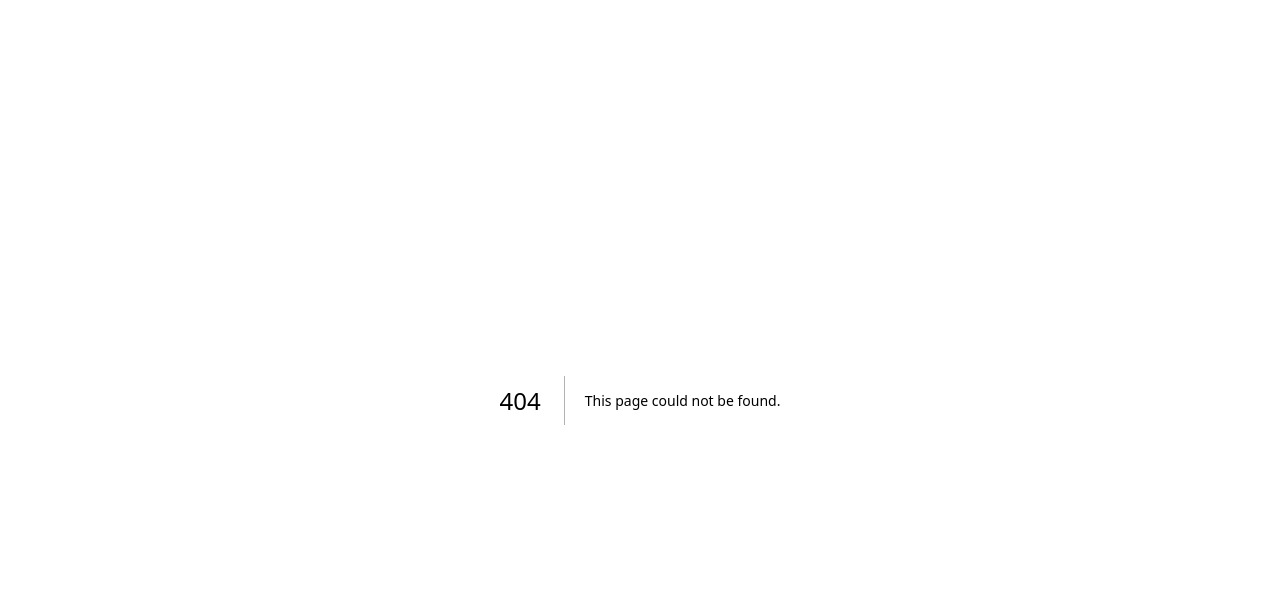
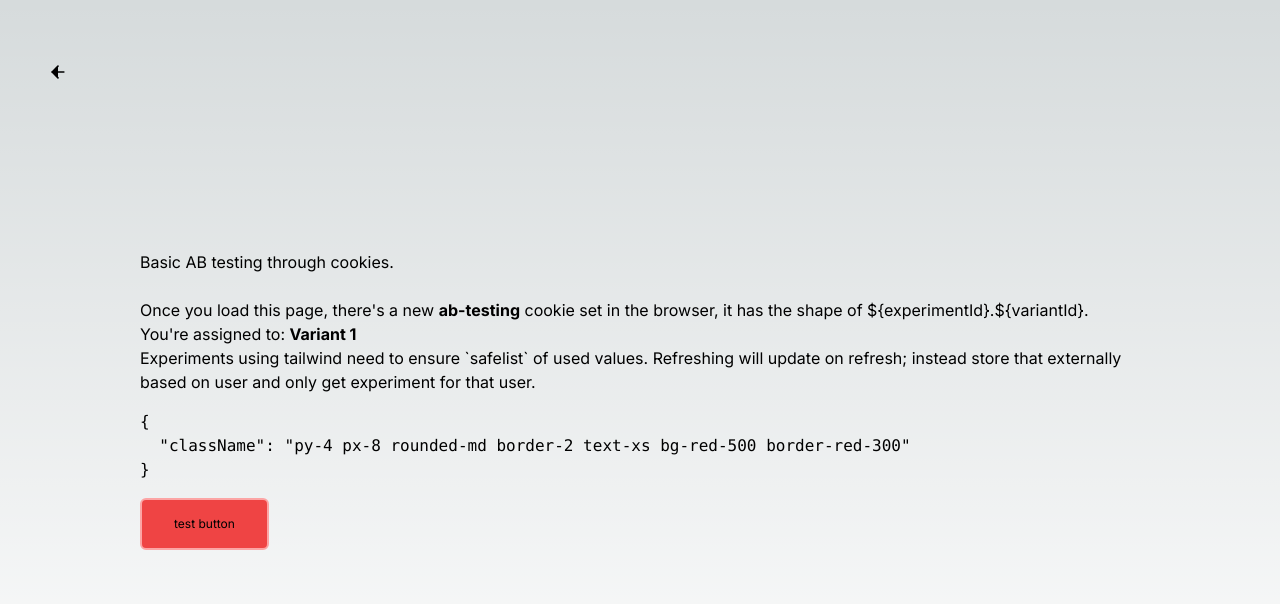
Before and after one commit to acgriswold/next-js-animated-examples, a Next.js app: page /examples/ab-testing in a window 1280 px wide. Before the commit this address had no page. Shown: the top 604 px of the page. Built offline with nearby package versions, Linux system fonts and the light colour scheme.

Commit message:
✨: init AB testing
Later down the line, ensure tests are saved and retrieved based on user or cookies

```diff
--- /dev/null
+++ b/app/examples/ab-testing/page.tsx
@@ -0,0 +1,38 @@
+import { config } from "@/lib/examples/ab-testing/config"
+import { CurrentExperiment, getCurrentExperiment, getCurrentVariant } from "@/lib/examples/ab-testing/experiments"
+
+import Link from "next/link"
+
+const Log = ({ value, replacer = null, space = 2 }) => (
+    <pre>
+      <code>{JSON.stringify(value, replacer, space)}</code>
+    </pre>
+  )
+
+
+export default async function ABTesting() {
+    const experiment = getCurrentExperiment<CurrentExperiment>()
+    const variant = getCurrentVariant(experiment)
+
+    return (
+        <div className="lg:max-w-[1000px]">
+            <div className="mb-6">
+                Basic AB testing through cookies.
+            </div>
+            <div className="mb-4">
+                Once you load this page, there&apos;s a new <b>{config.AB_TESTING_COOKIE_NAME}</b>{' '}
+                cookie set in the browser, it has the shape of{' '}
+                <span>{'${experimentId}.${variantId}'}</span>. You&apos;re assigned to:{' '}
+                <b>{variant.name}</b>
+                <div>Experiments using tailwind need to ensure `safelist` of used values. Refreshing will update on
+                    refresh; instead store that externally based on user and only get experiment for that user.</div>
+            </div>
+
+            <div className="mb-4">
+                <Log value={variant.values}></Log>
+            </div>
+
+            <button {...variant.values}>test button</button>
+        </div>
+    )
+}
--- a/app/page.tsx
+++ b/app/page.tsx
@@ -41,6 +41,11 @@ const examples: ExampleLinkProps[] = [
     header: 'Animated toast',
     description: "Use sonner third-party toast library which integrates with shadcn/ui non-library."
   },
+  {
+    href: '/examples/ab-testing',
+    header: 'Ab Testing',
+    description: "Simple example of ab testing through code. Migrate to external source for better results!"
+  },
 ]
 
 export default function Home() {
--- /dev/null
+++ b/lib/examples/ab-testing/config.ts
@@ -0,0 +1,3 @@
+export const config = {
+    AB_TESTING_COOKIE_NAME: "ab-testing"
+} as const
--- /dev/null
+++ b/lib/examples/ab-testing/experiments.ts
@@ -0,0 +1,101 @@
+import * as _ from "lodash"
+
+import { cn } from '../../utils'
+
+export type Variant<T> = {
+    name: string,
+    id: number,
+    weight: number,
+    values: T
+}
+
+export type Experiment<T> = {
+    name: string,
+    base?: T,
+    id: string,
+    variants: Variant<T>[]
+}
+
+const experiments: Experiment<unknown>[] = [
+    {
+      name: "Button sales v color variation",
+      id: "MFY6FYIySra93KqA3vs9UQ",
+      base: {
+        className: "py-4 px-8 rounded-md border-2"
+      },
+      variants: [
+        {
+          name: "original",
+          id: 0,
+          weight: 33.33,
+          values: {
+            className: "bg-gray-700 border-gray-600"
+          }
+        },
+        {
+          name: "Variant 1",
+          id: 1,
+          weight: 33.33,
+          values: {
+            className: "text-xs bg-red-500 border-red-300"
+          }
+        },
+        {
+          name: "Variant 2",
+          id: 2,
+          weight: 33.33,
+          values: {
+            className: "text-lg bg-violet-500 border-violet-400"
+          }
+        }
+      ]
+    }
+  ]
+
+
+export type CurrentExperiment = typeof experiments.variants.values;
+
+/**
+ * Grabs the expected experiment based on the current user.  Determines whether the user
+ * has been recently exposed and the proper experiment based on use context.
+ *
+ * - Create experiment using the desired platform
+ * - Map experiment to expected paths, in the this case examples/ab-testing/[variant]
+ * - Start experimenting and then make decisions without having changed the original pages
+ * @returns the experiment to use
+ */
+export function getCurrentExperiment<T>() : Experiment<T> {
+    const isMatch = (exp: Experiment<any>): exp is Experiment<T> => {
+        type RequiredProps = Array<keyof T>
+        const required:T = {}
+        const requiredValues = Object.keys(required)
+        const testingValues = exp.variants.find(v => v.values)?.values
+
+        return requiredValues.every(prop => testingValues[prop] !== undefined);
+    }
+
+    const match = experiments.find(exp => {
+        return isMatch(exp)
+    })
+
+    if (match && isMatch(match))
+        return match
+
+    throw new Error('🚨: No experiment found matching type')
+}
+
+export function getCurrentVariant<T>(experiment: Experiment<T>): Variant<T> {
+    let n = Math.random() * 100
+    const variant = experiment.variants.find((v, i) => {
+        if (v.weight >= n) return true
+        n -= v.weight
+      })
+
+    if (!variant)
+      throw new Error(`🚨: No variants found on experiment ${experiment.name}`)
+
+    if (experiment.base?.className && variant.values.className)
+      return _.merge({values: experiment.base}, variant, {values: {className: cn(experiment.base.className, variant.values.className)}})
+
+    return _.merge({values: experiment.base}, variant)
+}
--- a/tailwind.config.ts
+++ b/tailwind.config.ts
@@ -16,5 +16,13 @@ const config: Config = {
     },
   },
   plugins: [],
+  safelist: [
+    {
+      pattern: /bg-/,
+    },
+    {
+      pattern: /border/
+    }
+  ],
 };
 export default config;
```
Also changed, not shown: middleware.ts (added, +30 -0 lines), 1 other file (tests, documents, lock files or other folders).
